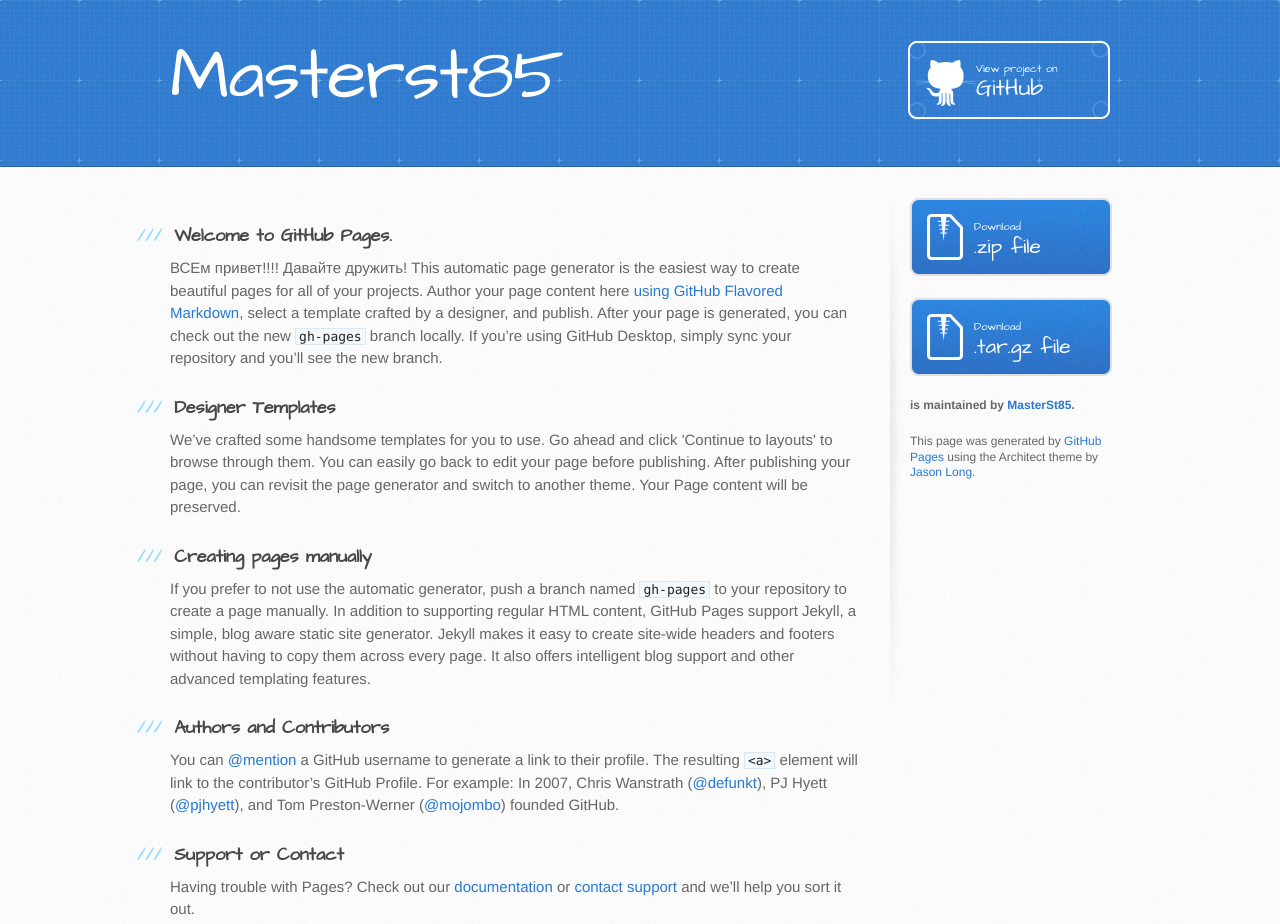
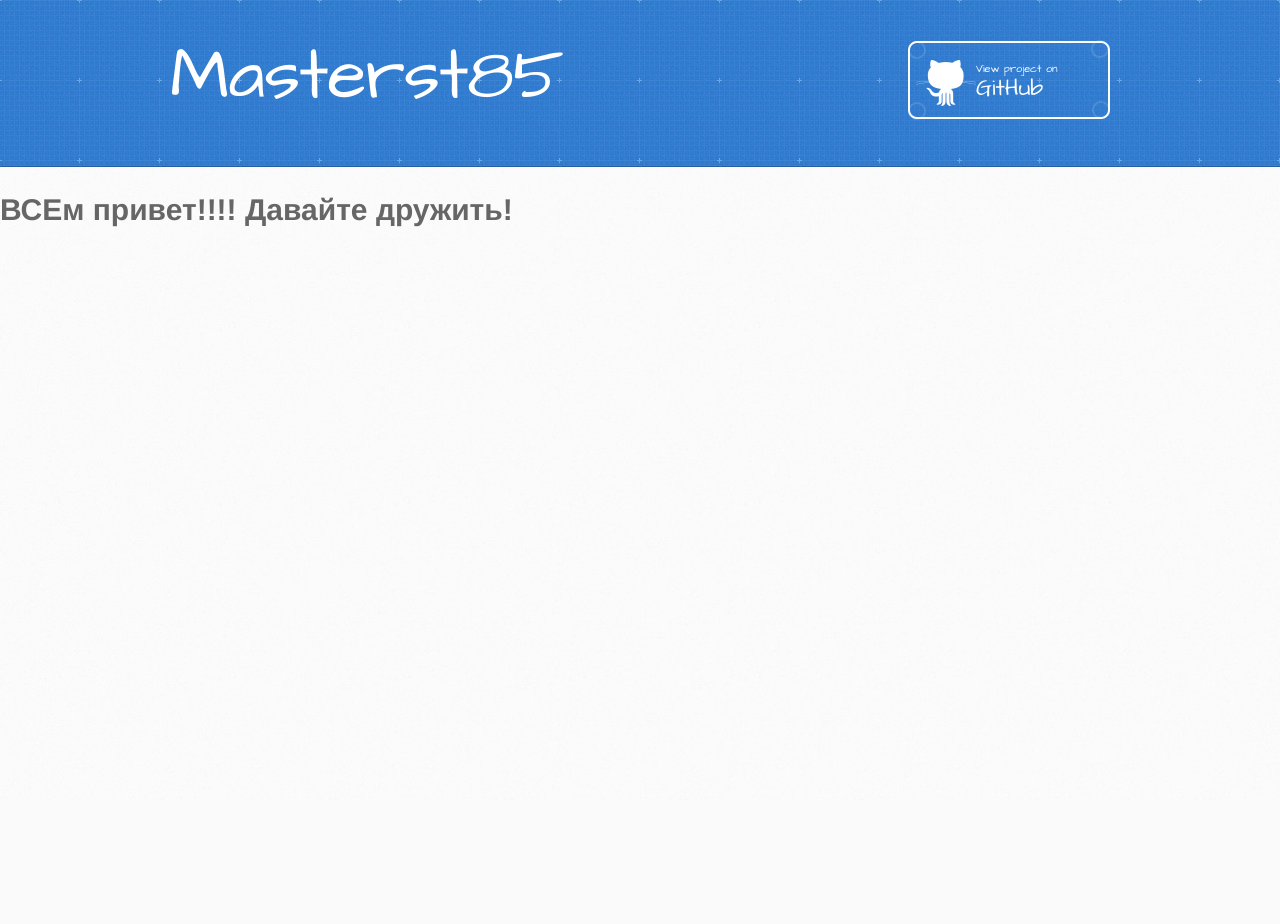
Before and after one commit to MasterSt85/MasterSt85, a plain HTML site: page index.html in a window 1280 px wide. After the commit the page ends 800 px from the top, so only its background shows below. Drawn offline with Linux system fonts and the light colour scheme.

Commit message:
Update index.html

```diff
--- a/index.html
+++ b/index.html
@@ -25,51 +25,10 @@
       </div>
     </header>
 
-    <div id="content-wrapper">
-      <div class="inner clearfix">
-        <section id="main-content">
-          <h3>
-<a id="Приветствую вас товарищи!!!" class="anchor" href="#welcome-to-github-pages" aria-hidden="true"><span aria-hidden="true" class="octicon octicon-link"></span></a>Welcome to GitHub Pages.</h3>
 
-<p> ВСЕм привет!!!! Давайте дружить! This automatic page generator is the easiest way to create beautiful pages for all of your projects. Author your page content here <a href="https://guides.github.com/features/mastering-markdown/">using GitHub Flavored Markdown</a>, select a template crafted by a designer, and publish. After your page is generated, you can check out the new <code>gh-pages</code> branch locally. If you’re using GitHub Desktop, simply sync your repository and you’ll see the new branch.</p>
 
-<h3>
-<a id="designer-templates" class="anchor" href="#designer-templates" aria-hidden="true"><span aria-hidden="true" class="octicon octicon-link"></span></a>Designer Templates</h3>
+<p> <h1>ВСЕм привет!!!! Давайте дружить! </h1> </p>
 
-<p>We’ve crafted some handsome templates for you to use. Go ahead and click 'Continue to layouts' to browse through them. You can easily go back to edit your page before publishing. After publishing your page, you can revisit the page generator and switch to another theme. Your Page content will be preserved.</p>
-
-<h3>
-<a id="creating-pages-manually" class="anchor" href="#creating-pages-manually" aria-hidden="true"><span aria-hidden="true" class="octicon octicon-link"></span></a>Creating pages manually</h3>
-
-<p>If you prefer to not use the automatic generator, push a branch named <code>gh-pages</code> to your repository to create a page manually. In addition to supporting regular HTML content, GitHub Pages support Jekyll, a simple, blog aware static site generator. Jekyll makes it easy to create site-wide headers and footers without having to copy them across every page. It also offers intelligent blog support and other advanced templating features.</p>
-
-<h3>
-<a id="authors-and-contributors" class="anchor" href="#authors-and-contributors" aria-hidden="true"><span aria-hidden="true" class="octicon octicon-link"></span></a>Authors and Contributors</h3>
-
-<p>You can <a href="https://help.github.com/articles/basic-writing-and-formatting-syntax/#mentioning-users-and-teams" class="user-mention">@mention</a> a GitHub username to generate a link to their profile. The resulting <code>&lt;a&gt;</code> element will link to the contributor’s GitHub Profile. For example: In 2007, Chris Wanstrath (<a href="https://github.com/defunkt" class="user-mention">@defunkt</a>), PJ Hyett (<a href="https://github.com/pjhyett" class="user-mention">@pjhyett</a>), and Tom Preston-Werner (<a href="https://github.com/mojombo" class="user-mention">@mojombo</a>) founded GitHub.</p>
-
-<h3>
-<a id="support-or-contact" class="anchor" href="#support-or-contact" aria-hidden="true"><span aria-hidden="true" class="octicon octicon-link"></span></a>Support or Contact</h3>
-
-<p>Having trouble with Pages? Check out our <a href="https://help.github.com/pages">documentation</a> or <a href="https://github.com/contact">contact support</a> and we’ll help you sort it out.</p>
-        </section>
-
-        <aside id="sidebar">
-          <a href="https://github.com/MasterSt85/MasterSt85/zipball/master" class="button">
-            <small>Download</small>
-            .zip file
-          </a>
-          <a href="https://github.com/MasterSt85/MasterSt85/tarball/master" class="button">
-            <small>Download</small>
-            .tar.gz file
-          </a>
-
-          <p class="repo-owner"><a href="https://github.com/MasterSt85/MasterSt85"></a> is maintained by <a href="https://github.com/MasterSt85">MasterSt85</a>.</p>
-
-          <p>This page was generated by <a href="https://pages.github.com">GitHub Pages</a> using the Architect theme by <a href="https://twitter.com/jasonlong">Jason Long</a>.</p>
-        </aside>
-      </div>
-    </div>
 
 
   </body>
```
